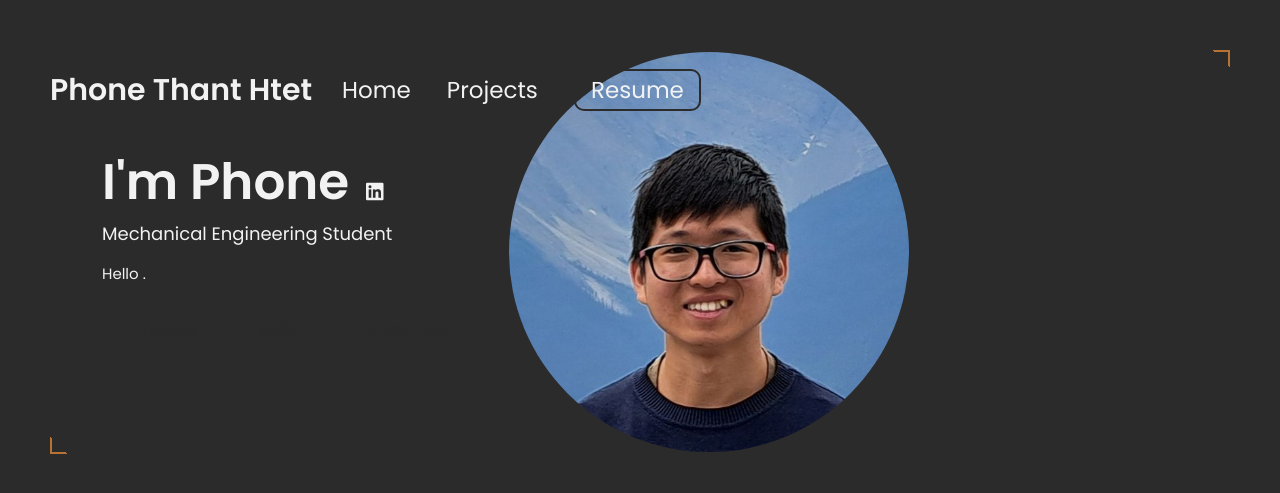
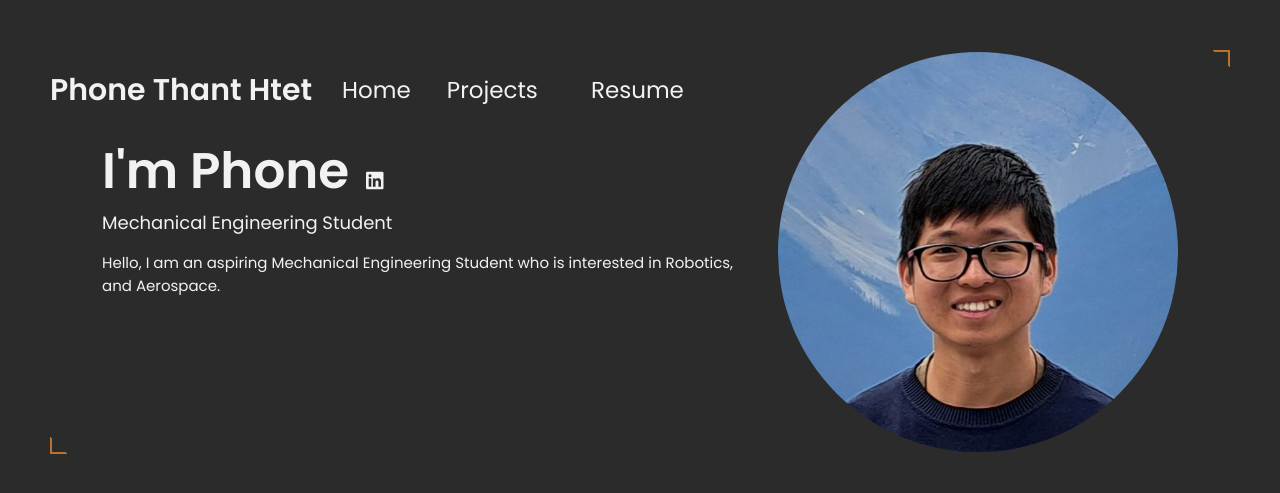
Before and after one commit to Alvin-Htet/Alvin-Htet.github.io, a Jekyll site: the page built from index.html, in a window 1280 px wide and 900 px high. Shown: the top 493 px of the window. Built offline with Jekyll 4.4.1, drawn with Linux system fonts in a browser that asks for light colours.

Commit message:
Update _config.yml

```diff
--- a/_config.yml
+++ b/_config.yml
@@ -15,7 +15,7 @@ title: Phone Thant Htet's Portfolio # This is what shows up in the tab of the br
 name: Phone Thant Htet
 headline: Mechanical Engineering Student
 description: >- # dont remove this line. this will ignore all new lines until the next section
-  Hello .
+  Hello, I am an aspiring Mechanical Engineering Student who is interested in Robotics, and Aerospace.
 
 # Place your profile image in /assets/images/profile-image/folder and edit the file name
 profile_image: ./assets/images/profile-image/info_profile.jpg
```
